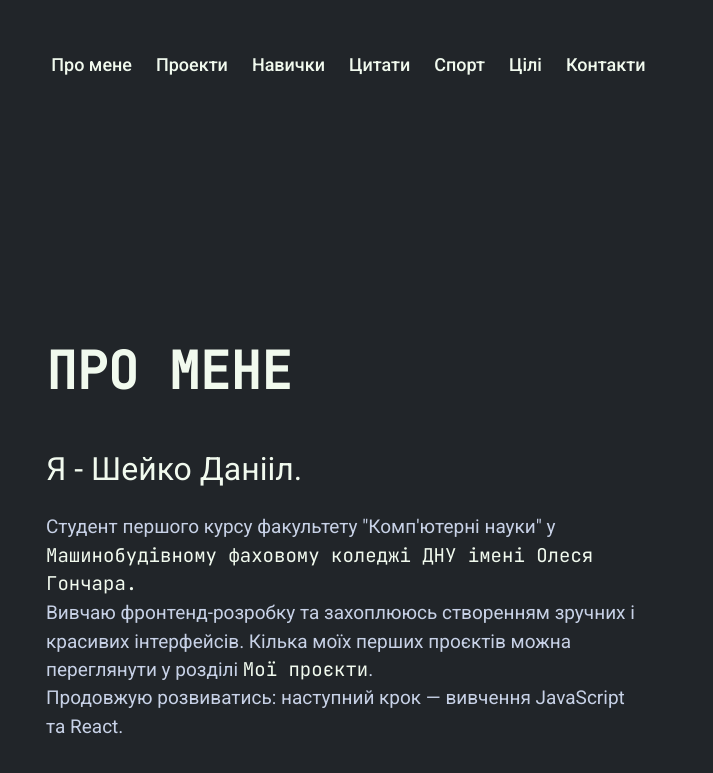
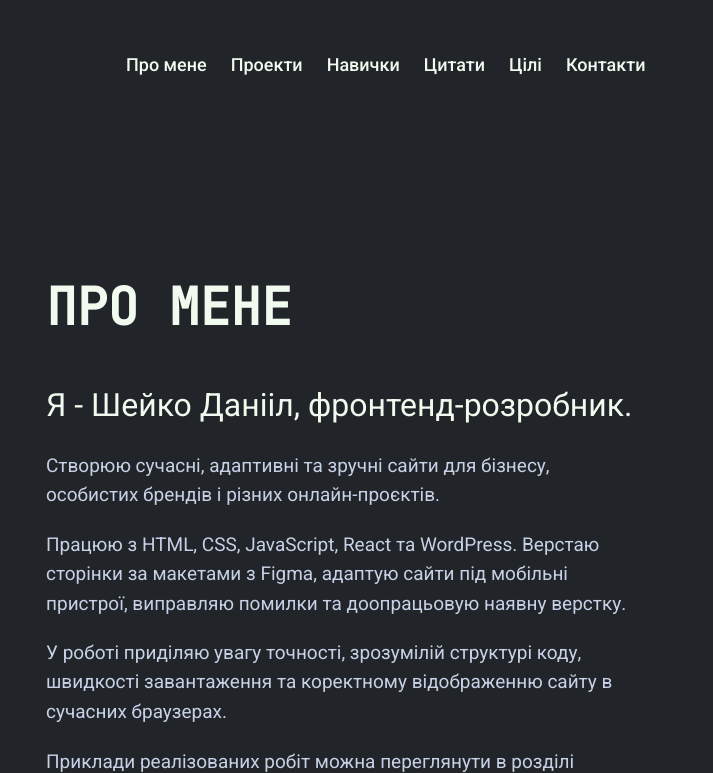
Before and after one commit to daniil-topc/College-WebSite, a plain HTML site: page index.html in a window 1280 px wide. Shown: the top 773 px of the page, 567-1280 px from the left. Drawn offline with Linux system fonts and the light colour scheme.

Commit message:
Update portfolio about section

```diff
--- a/index.html
+++ b/index.html
@@ -74,9 +74,6 @@
           <li class="header__nav-item">
             <a href="#quotes" class="header__nav-link-quotes link">Цитати</a>
           </li>
-           <li class="header__nav-item">
-            <a href="#sport" class="header__nav-link-sport link">Cпорт</a>
-          </li>
           <li class="header__nav-item">
             <a href="#goals" class="header__nav-link-goals link">Цілі</a>
           </li>
@@ -94,8 +91,6 @@
             <li><a class="menu__item" href="#projects">Проекти</a></li>
             <li><a class="menu__item" href="#abilities">Навички</a></li>
             <li><a class="menu__item" href="#quotes">Цитати</a></li>
-            <li><a class="menu__item" href="#game">Ігри</a></li>
-            <li><a class="menu__item" href="#sport">Cпорт</a></li>
             <li><a class="menu__item" href="#goals">Цілі</a></li>
             <li><a class="menu__item" href="#contact">Контакти</a></li>
           </ul>
@@ -114,23 +109,25 @@
           <div class="about__text">
             <h2 class="about__title">Про мене</h2>
             <p>
-              <span>Я - Шейко Данііл.</span> <br />
-              Студент першого курсу факультету "Комп'ютерні науки" у
-              <a href="https://mcdnu.dp.ua/" class="about__link">
-                Машинобудівному фаховому коледжі ДНУ імені Олеся Гончара.
-              </a>
+              <span>Я - Шейко Данііл, фронтенд-розробник.</span> <br />
+              Створюю сучасні, адаптивні та зручні сайти для бізнесу,
+              особистих брендів і різних онлайн-проєктів.
             </p>
 
             <p>
-              Вивчаю фронтенд-розробку та захоплююсь створенням зручних і
-              красивих інтерфейсів. Кілька моїх перших проєктів можна
-              переглянути у розділі
+              Працюю з HTML, CSS, JavaScript, React та WordPress.
+              Верстаю сторінки за макетами з Figma, адаптую сайти під
+              мобільні пристрої, виправляю помилки та доопрацьовую
+              наявну верстку.
+            </p>
+            <p>
+              У роботі приділяю увагу точності, зрозумілій структурі коду,
+              швидкості завантаження та коректному відображенню сайту
+              в сучасних браузерах.
+            </p>
+            <p>
+              Приклади реалізованих робіт можна переглянути в розділі
               <a href="#projects" class="about__link">Мої проєкти</a>.
-            </p>
-
-            <p>
-              Продовжую розвиватись: наступний крок — вивчення JavaScript та
-              React.
             </p>
 
             <div class="about__button">
@@ -210,7 +207,7 @@
               />
               <h3 class="projects-card__title">Сайт фітнес-клубу Kropp Fitness</h3>
               <p class="projects-card__desc">
-                Проект який я зробив по макету з Figma по курсу Олександра Ламкова на ютубі.
+                Проєкт який я зробив по макету з Figma по курсу Олександра Ламкова на ютубі.
               </p>
               <a
                 href="https://daniil-topc.github.io/KROPP-FITNESS/"
@@ -319,7 +316,7 @@
           <div class="quotes__grid">
             <blockquote class="quotes__card">
               <p class="quotes__text">
-                "Страждання — це справжнім тест життя."
+                "Страждання — це справжній тест життя."
               </p>
               <footer class="quotes__author">— Девід Ґоґґінс</footer>
             </blockquote>
--- a/style.css
+++ b/style.css
@@ -434,6 +434,15 @@ a {
   color: var(--text-secondary);
   font-family: var(--font-main);
   font-size: clamp(16px, 2.5vw, 19px);
+}
+
+.about__text > p {
+  margin: 0;
+  line-height: 1.55;
+}
+
+.about__text > p + p {
+  margin-top: 20px;
 }
 
 .about__link {
```
Also changed, not shown: 1 other file.
